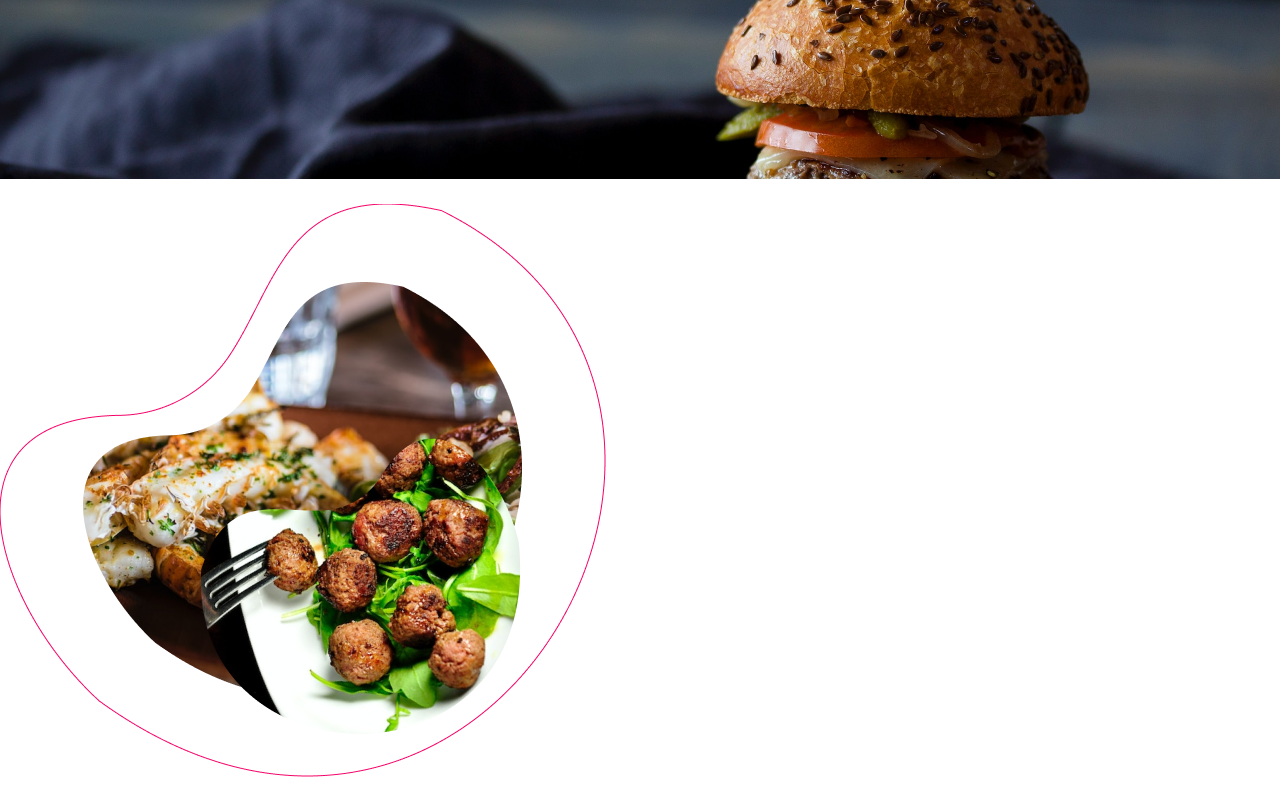
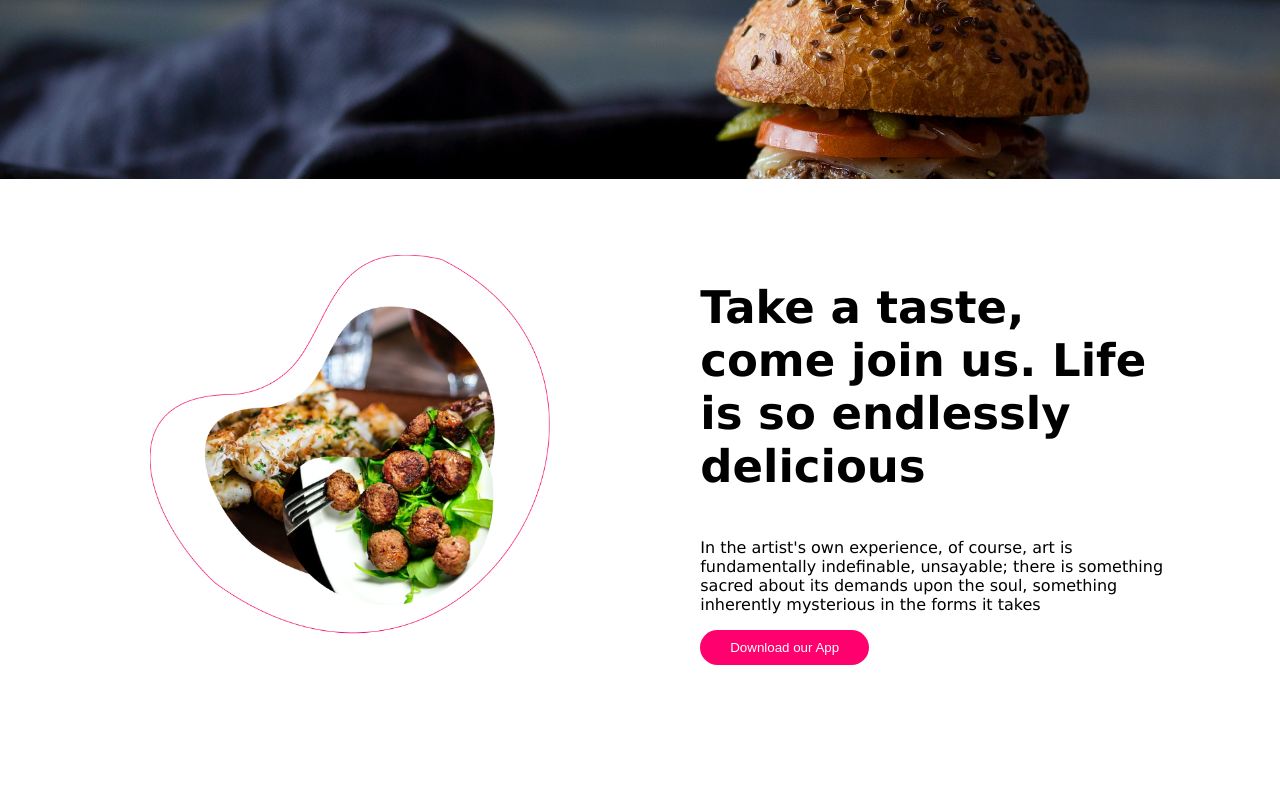
Before and after one commit to sohagbhuiyan/task-FoodDelivery, a React (Vite) app: page / in a window 1280 px wide. Shown: the part 408-1208 px from the top of the page. After the commit the page ends 1104 px from the top, so only its background shows below. Built offline with nearby package versions, Linux system fonts and the light colour scheme; a web font is replaced by a local one.

Commit message:
new task added

```diff
--- a/src/components/body/Body.jsx
+++ b/src/components/body/Body.jsx
@@ -3,11 +3,14 @@ import "./body.css";
 import pic from "../../assets/Images.png";
 const Body = () => {
   return (
-    <div className="body">
-      <div className="image">
+    <div className="main">
         <img src={pic} className="img" />
+<div className="right">
+<p className="text-big">Take a taste, come join us. Life is so endlessly delicious </p>
+<p className="text-small">In the artist's own experience, of course, art is fundamentally indefinable, unsayable; there is something sacred about its demands upon the soul, something inherently mysterious in the forms it takes</p>
+<button className="btn-dwn">Download our App</button>
+</div>
       </div>
-    </div>
   );
 };
 
--- a/src/components/body/body.css
+++ b/src/components/body/body.css
@@ -0,0 +1,35 @@
+.main {
+  display: flex;
+  justify-content: space-between;
+  align-items: center;
+  height: 492px;
+  width: 1170px;
+}
+
+.img {
+  height: 391px;
+  width: 404px;
+  padding: 0 150px;
+}
+.text-big {
+  font-size: 45px;
+  font-weight: 700;
+  font-family: "Lucida Sans", "Lucida Sans Regular", "Lucida Grande",
+    "Lucida Sans Unicode", Geneva, Verdana, sans-serif;
+}
+.text-small {
+  font-size: 16px;
+  font-weight: 100;
+  font-family: Verdana, Geneva, Tahoma, sans-serif;
+}
+.btn-dwn {
+  background-color: #ff006e;
+  color: white;
+  border: none;
+  padding: 10px 30px;
+  border-radius: 30px;
+  cursor: pointer;
+}
+.btn-dwn:hover {
+  background-color: #ff308a;
+}
```
